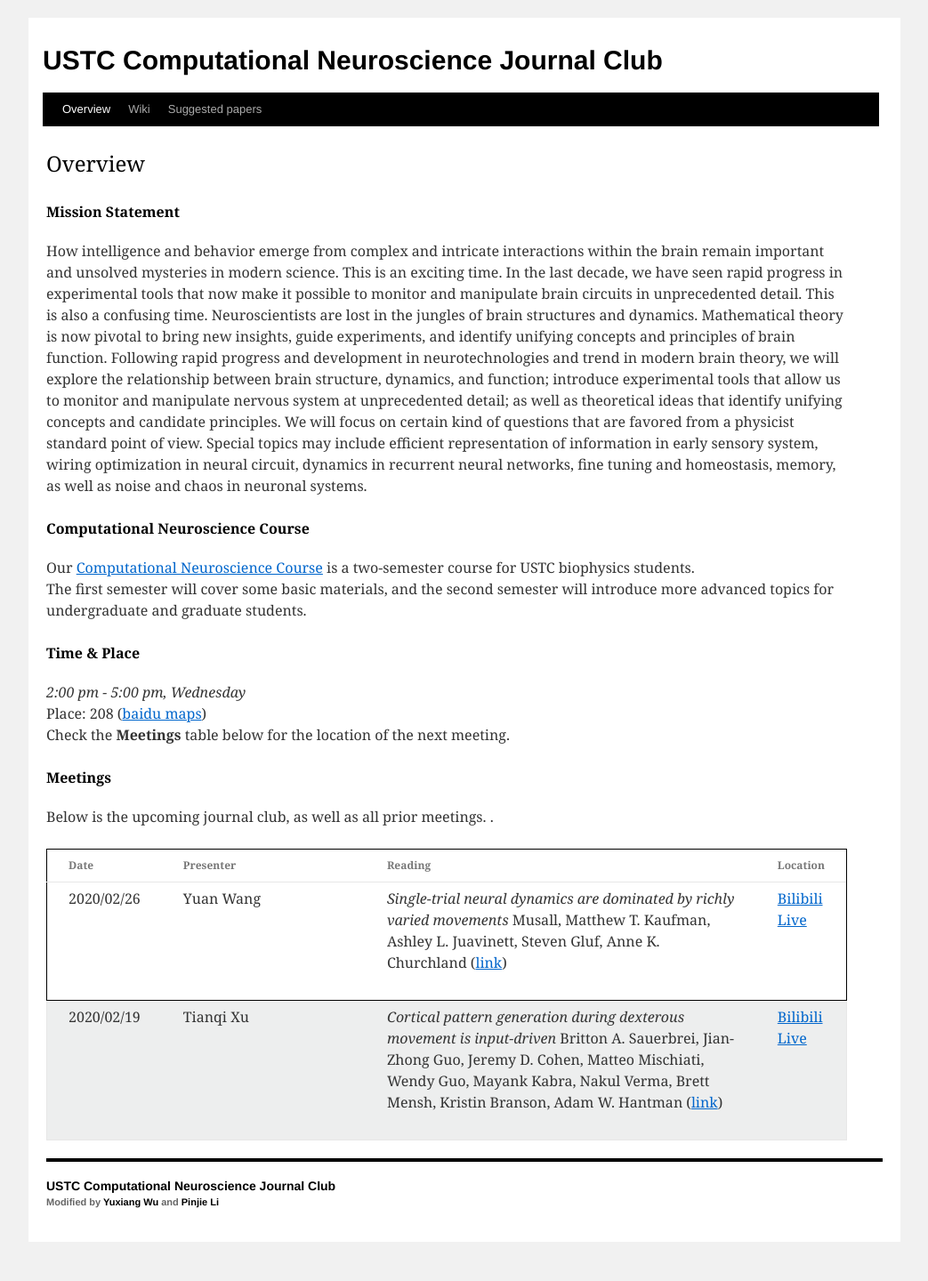
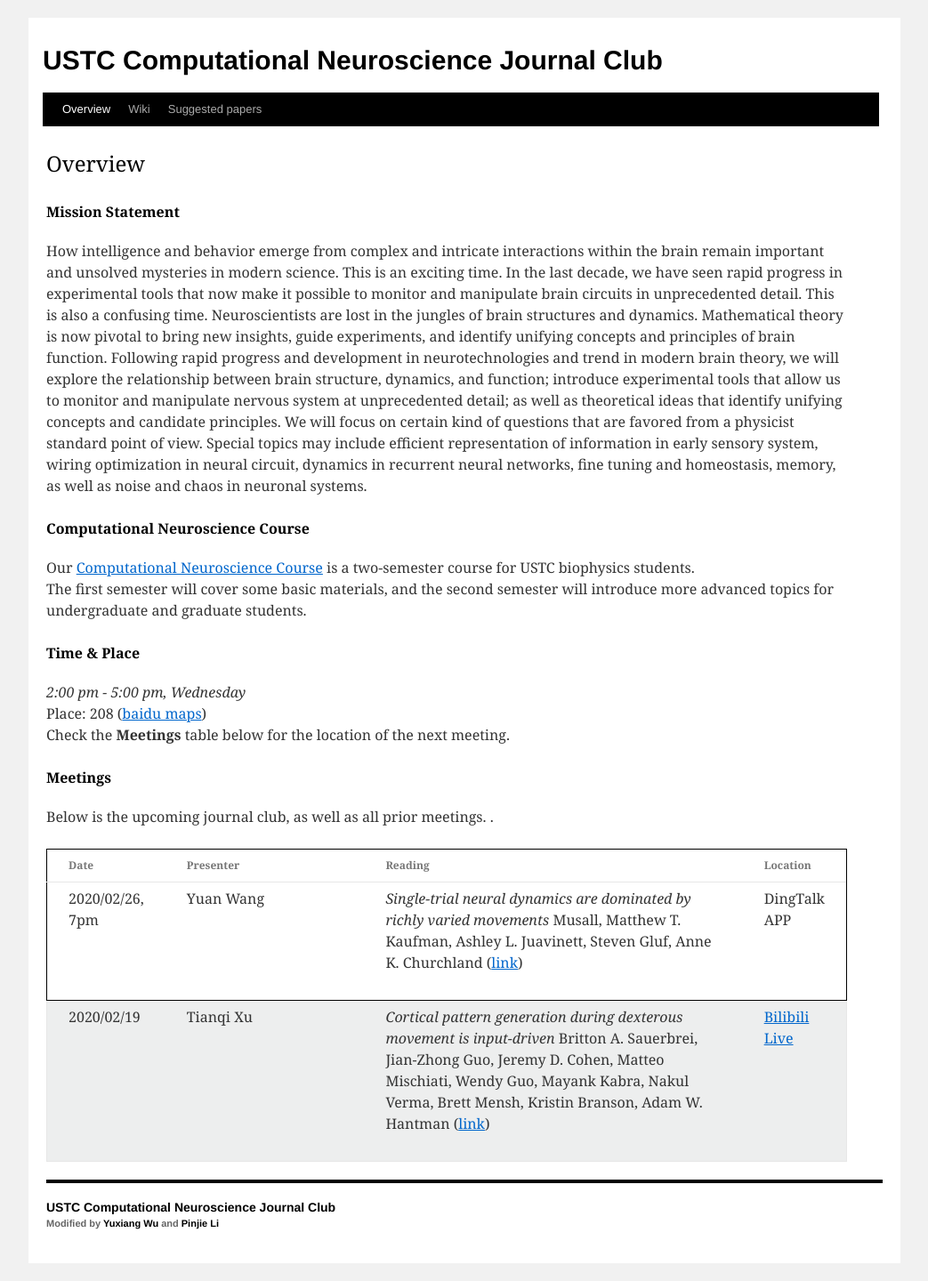
Before and after one commit to CNeuroUSTC/CNeuroUSTC.github.io, a Jekyll site: the page built from index.html, in a window 1280 px wide. Shown: the whole page at 89% size, without its empty margins (118-1161 px from the left). Built offline with Jekyll 4.4.1, drawn with Linux system fonts in a browser that asks for light colours; before the commit the page ends 1416 px from its top, so only the background shows below that.

Commit message:
2020/02/26, 7pm

```diff
--- a/_data/meeting_info.yml
+++ b/_data/meeting_info.yml
@@ -1,10 +1,10 @@
 - presenter: Yuan Wang
-  date: 2020/02/26
+  date: 2020/02/26, 7pm
   paper: "Single-trial neural dynamics are dominated by richly varied movements"
   url: "https://www.nature.com/articles/s41593-019-0502-4"
   pdf: "None"
   authors: "Musall, Matthew T. Kaufman, Ashley L. Juavinett, Steven Gluf, Anne K. Churchland"
-  location: <a href="https://live.bilibili.com/21857799">Bilibili Live</a>
+  location: DingTalk APP
 
 - presenter: Tianqi Xu
   date: 2020/02/19
```
